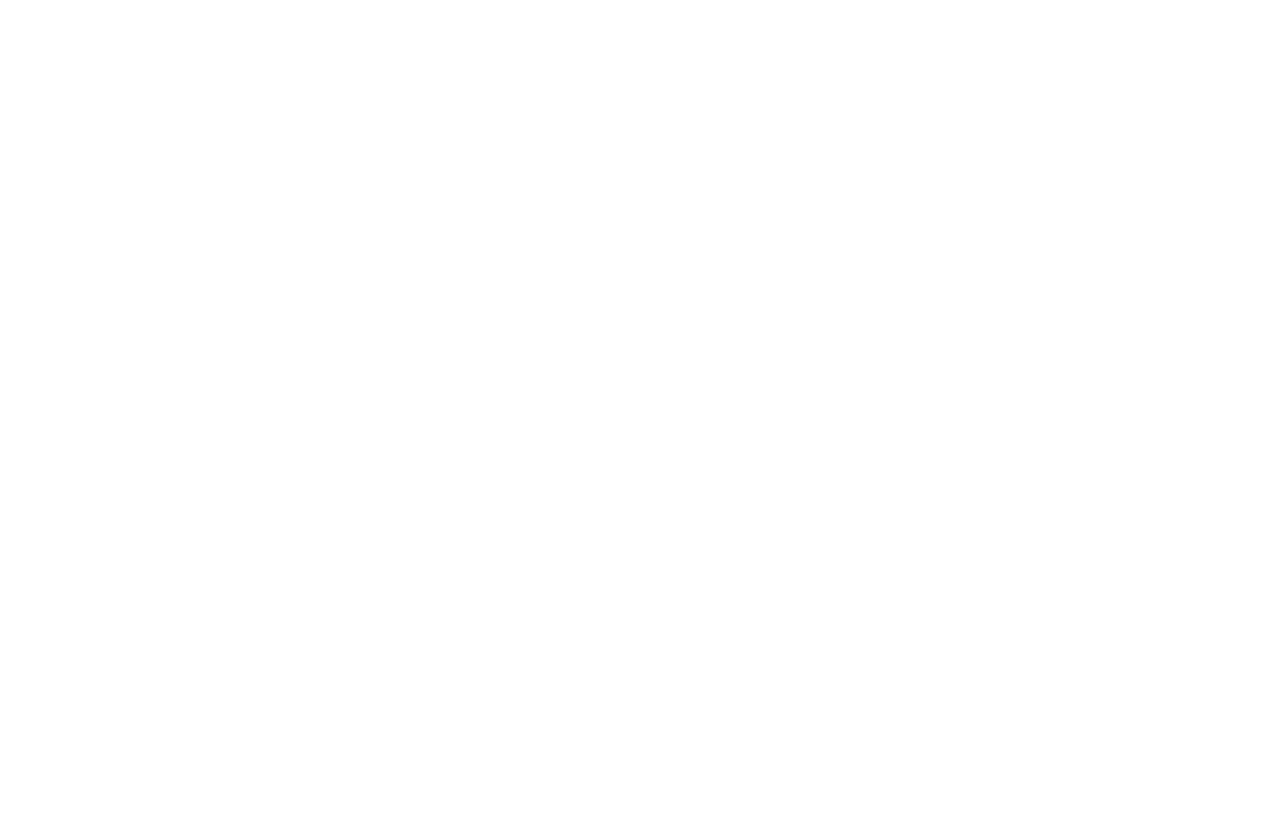
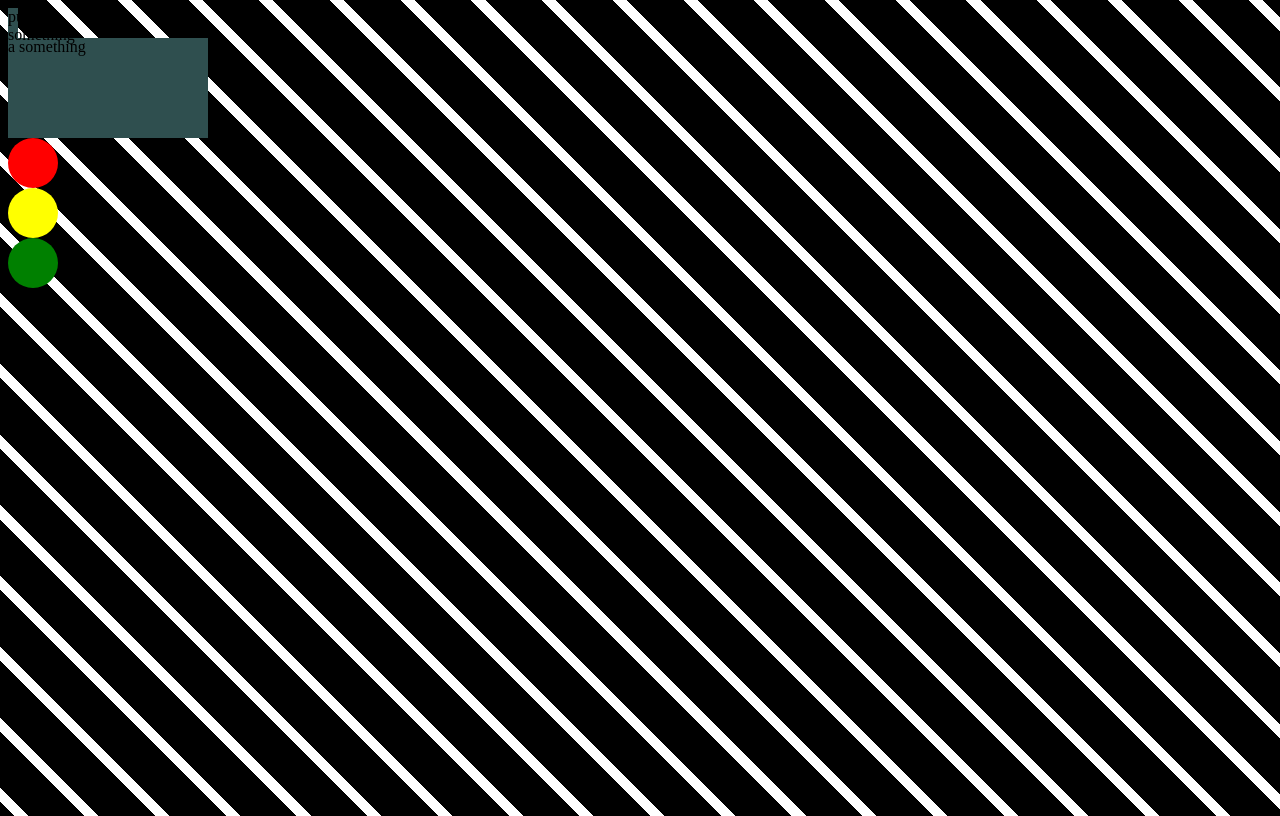
Before and after one commit to SkylerCrangle/day-3-stoplight, a plain HTML site: page index.html in a window 1280 px wide. Drawn offline with Linux system fonts and the light colour scheme.

Commit message:
stop light rough draft

```diff
--- a/index.html
+++ b/index.html
@@ -11,14 +11,8 @@
 
 <body class="bg-stripes">
 
-  <div class="box box-top">
-
-  </div>
-
-
-  <div class="box box-main">
-
-  </div>
+  <div class="box box-top">put something</div>
+  <div class="box box-main">a something</div>
 
 
   <div class="light light-red"></div>
--- a/style.css
+++ b/style.css
@@ -1,24 +1,45 @@
 .bg-stripes{
+    background: repeating-linear-gradient(
+    45deg,
+    #fff 10px,
+    #fff 20px,
+    #000 20px,
+    #000 60px);
+    height: 100vh;
+    width: 100vw;
+}
 
+
+.box {
+  height: 100px;
+  width: 200px;
+  background-color:darkslategray;
 }
-.box {
 
-}
 .box-top{
+  height:30px;
+  width:10px;
+
 
 }
 .box-main{
 
 }
 .light{
+  height: 50px;
+  width: 50px;
+  background-color: #555;
+  border-radius: 50%;
+}
 
-}
 .light-red{
+  background-color: red;
 
 }
 .light-yellow{
+  background-color: yellow;
+}
+.light-green{
+  background-color: green;
 
 }
-.light-green{
-
-}
```
